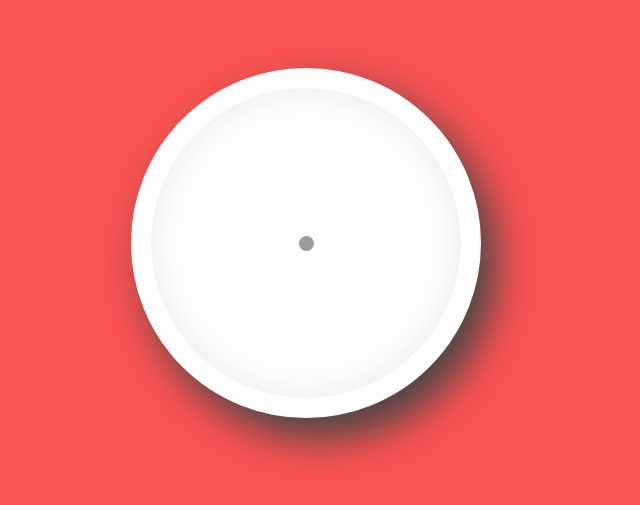
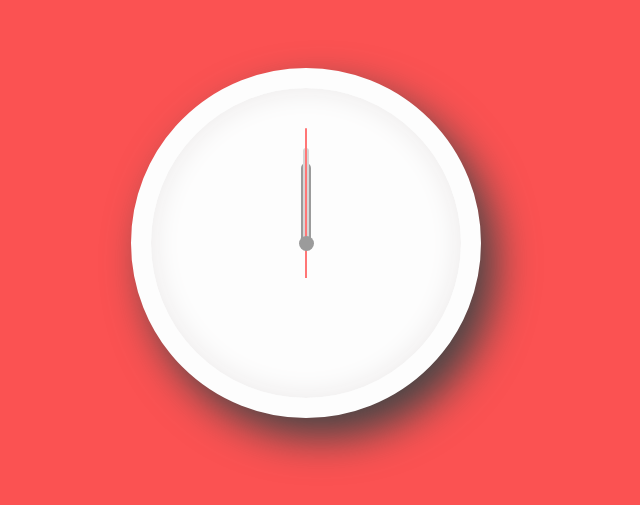
Before and after one commit to Bebeuh/clock, a plain HTML site: page index.html in a window 1280 px wide. Shown: the part 157-662 px from the top of the page, without its empty margins (334-974 px from the left). Drawn offline with Linux system fonts and the light colour scheme.

Commit message:
Hour, Minute and Second finished

```diff
--- a/style.css
+++ b/style.css
@@ -48,3 +48,45 @@ body {
     width: 190px;
     height: 190px;
 }
+
+.sec, .sc {
+    width: 230px;
+    height: 230px;
+}
+
+.hr, .mn, .sc {
+    display: flex;
+    justify-content: center;
+    position: absolute;
+    border-radius: 50%;
+}
+
+.hr::before {
+    content: '';
+    position: absolute;
+    width: 10px;
+    height: 80px;
+    background: #9b9b9b;
+    z-index: 10;
+    border-radius: 6px 6px 0 0;
+}
+
+.mn::before {
+    content: '';
+    position: absolute;
+    width: 6px;
+    height: 90px;
+    background: #d6d6d6;
+    z-index: 11;
+    border-radius: 6px 6px 0 0;
+}
+
+.sc::before {
+    content: '';
+    position: absolute;
+    width: 2px;
+    height: 150px;
+    background: #ff7676;
+    z-index: 12;
+    border-radius: 6px 6px 0 0;
+}
```
